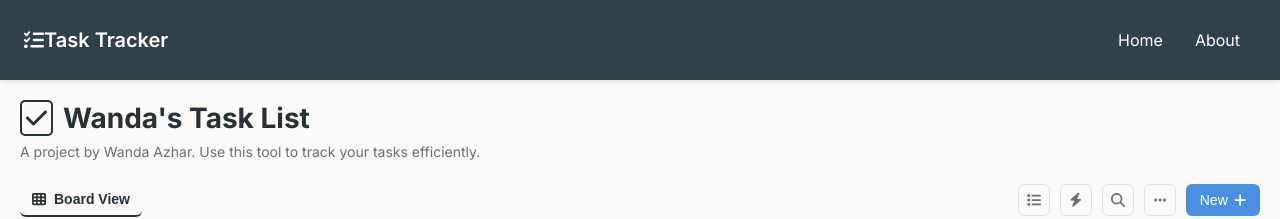
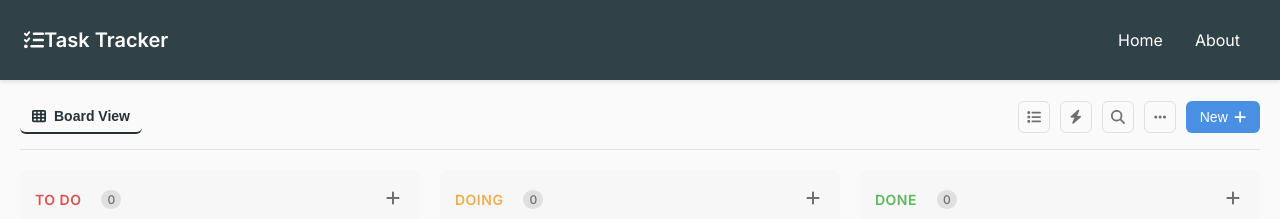
Before and after one commit to wandaazhar007/task-tracking-app, a React (Vite) app: page / in a window 1280 px wide. Shown: the top 219 px of the page. Built offline with nearby package versions, Linux system fonts and the light colour scheme; no server answers; the database is empty.

Commit message:
deleting header main page

```diff
--- a/src/pages/dashboard/Dashboard.tsx
+++ b/src/pages/dashboard/Dashboard.tsx
@@ -77,13 +77,13 @@ const Dashboard = () => {
 
   return (
     <div className="dashboard">
-      <div className="dashboard-header">
+      {/* <div className="dashboard-header">
         <div className="title-section">
           <FontAwesomeIcon icon={faCheck} className="title-icon" />
           <h1>Wanda's Task List</h1>
         </div>
         <p>A project by Wanda Azhar. Use this tool to track your tasks efficiently.</p>
-      </div>
+      </div> */}
 
       <div className="toolbar">
         <div className="view-options">
```
